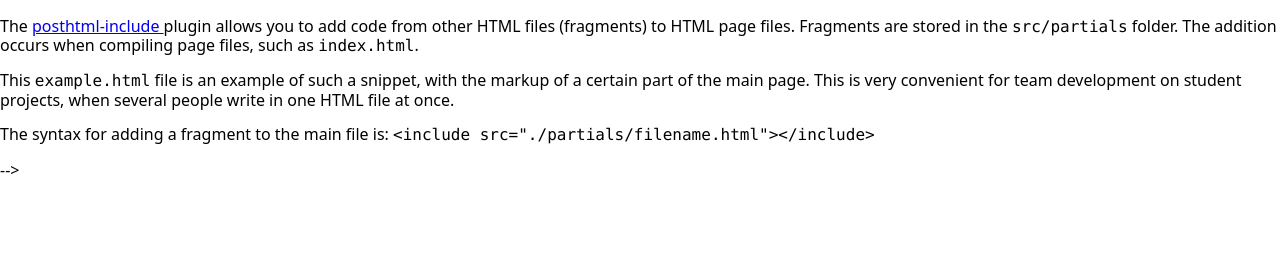
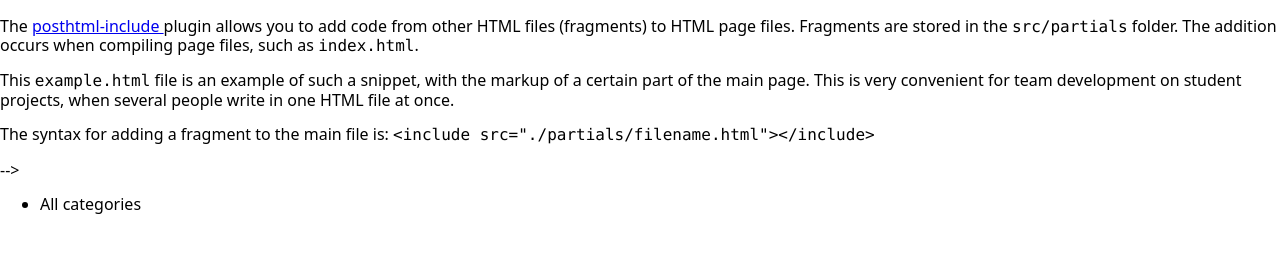
Before and after one commit to Kaliuzhnyi-Nazariy/zametky-for-teamwork, a website built with Parcel: page src/index.html in a window 1280 px wide. Shown: the part 99-352 px from the top of the page. Built offline with nearby package versions, Linux system fonts and the light colour scheme; no server answers.

Commit message:
add li All Categories

```diff
--- a/src/index.html
+++ b/src/index.html
@@ -11,7 +11,7 @@
     <!-- ❗️❗️❗️ Add partials like so for every page -->
     <!-- <include src="./partials/example.html"></include> -->
     <ul class="js-list">
-      <!-- <li>642fd89ac8cf5ee957f12361</li> -->
+      <li>All categories</li>
     </ul>
     <div class="listOfBookFromCategory">
 
```
